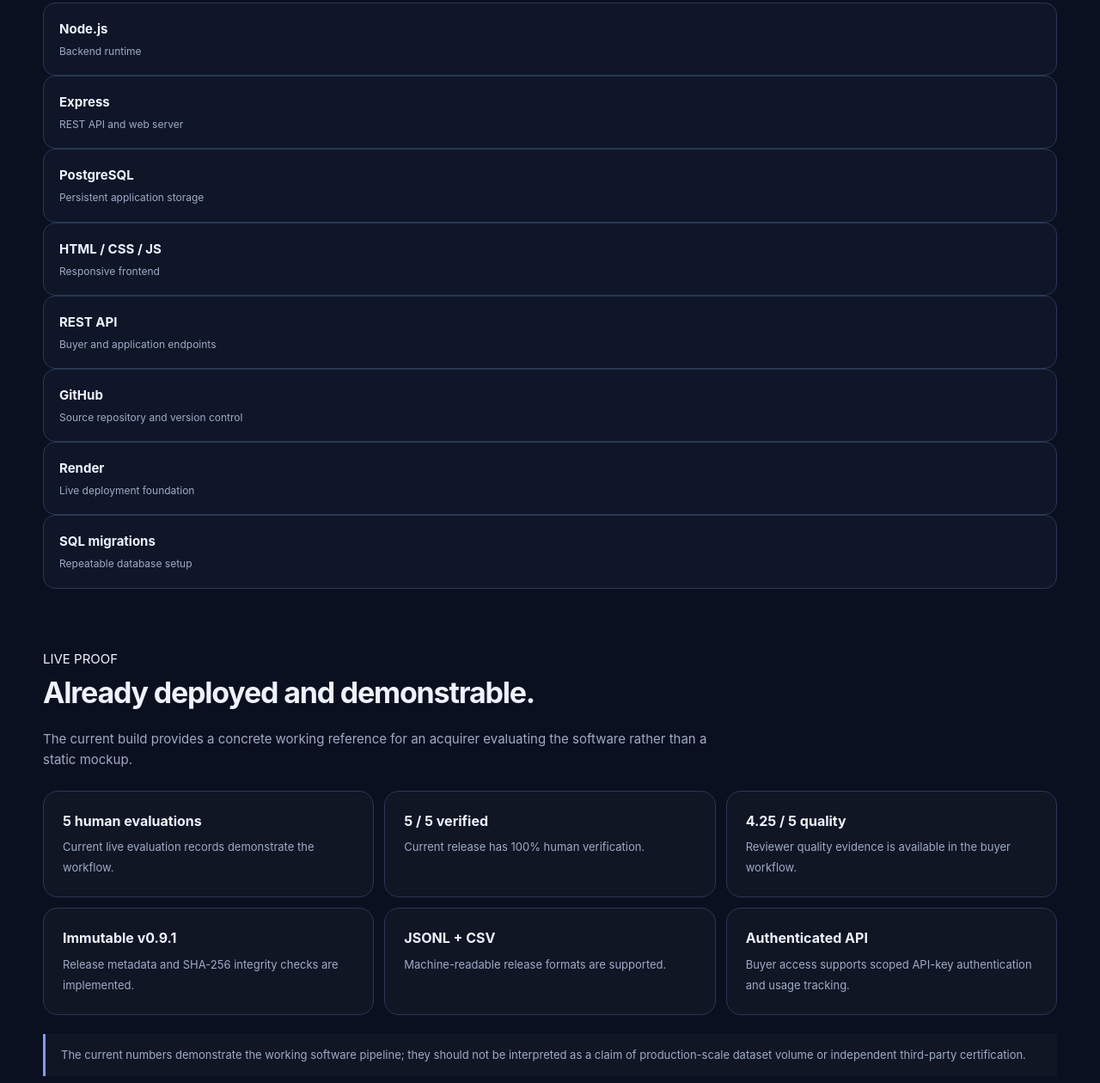
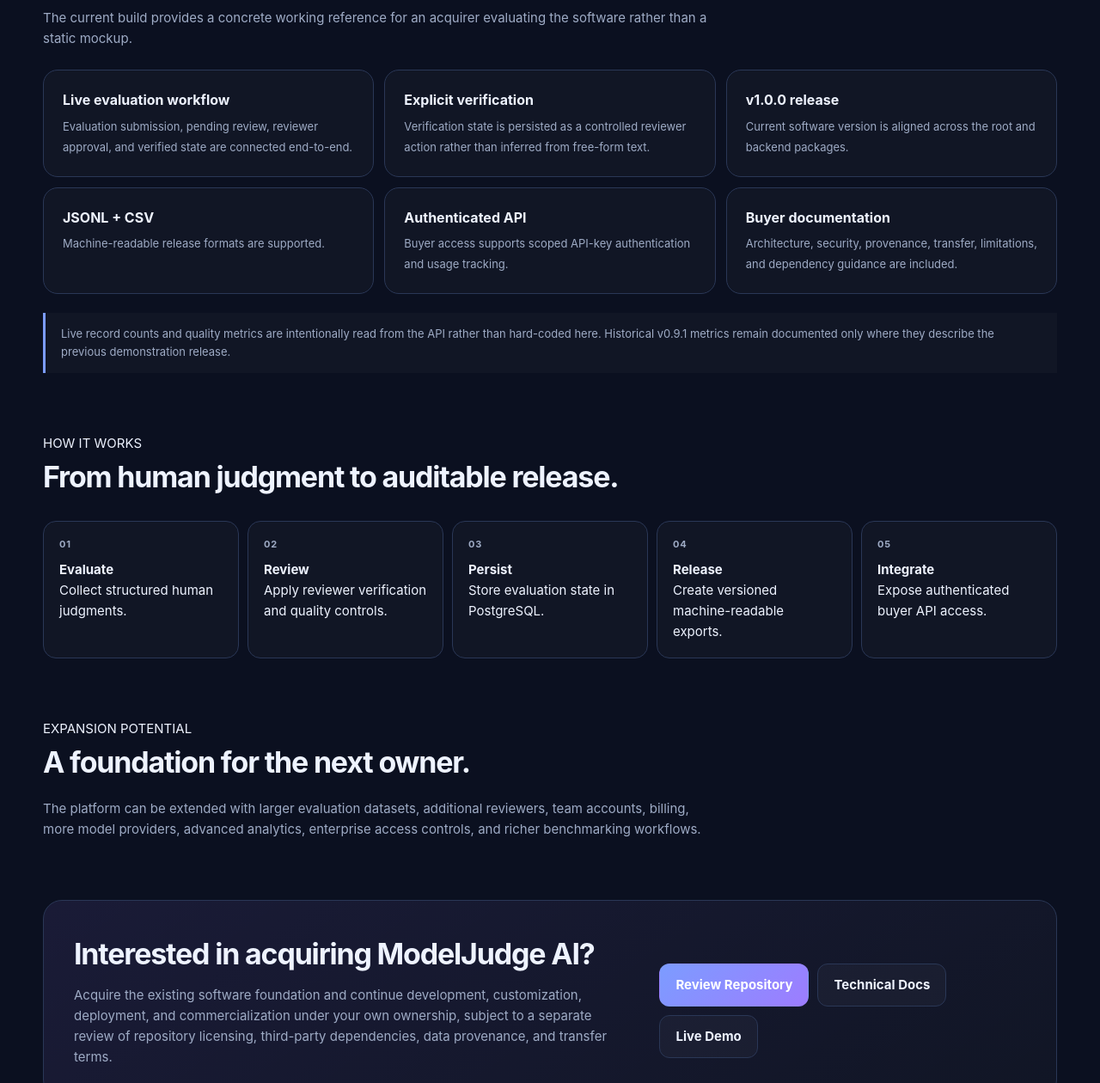
Before and after one commit to imaginationai31-sys/modeljudge-ai, a website: page frontend/marketplace.html in a window 1280 px wide. Shown: the part 1215-2475 px from the top of the page at 86% size. Drawn offline with Linux system fonts and the light colour scheme.

Commit message:
ui: align asset overview with v1.0.0

```diff
--- a/frontend/marketplace.html
+++ b/frontend/marketplace.html
@@ -26,8 +26,8 @@
       </div>
       <aside class="asset-card">
         <span class="live">CURRENT BUILD</span>
-        <h2>v0.9.1</h2><p>Deployed AI evaluation software foundation</p>
-        <dl><div><dt>Evaluations</dt><dd>5</dd></div><div><dt>Verified</dt><dd>100%</dd></div><div><dt>Quality</dt><dd>4.25 / 5</dd></div><div><dt>Storage</dt><dd>PostgreSQL</dd></div></dl>
+        <h2>v1.0.0</h2><p>Buyer-ready AI evaluation software foundation</p>
+        <dl><div><dt>Verified workflow</dt><dd>Live</dd></div><div><dt>Verification</dt><dd>Explicit</dd></div><div><dt>Release</dt><dd>v1.0.0</dd></div><div><dt>Storage</dt><dd>PostgreSQL</dd></div></dl>
       </aside>
     </section>
 
@@ -44,23 +44,16 @@
     </section>
 
     <section class="asset-section">
-      <span class="eyebrow">TECHNICAL STACK</span><h2>Built as an extendable web application.</h2>
-      <div class="stack-grid">
-        <div class="stack"><strong>Node.js</strong><span>Backend runtime</span></div><div class="stack"><strong>Express</strong><span>REST API and web server</span></div><div class="stack"><strong>PostgreSQL</strong><span>Persistent application storage</span></div><div class="stack"><strong>HTML / CSS / JS</strong><span>Responsive frontend</span></div><div class="stack"><strong>REST API</strong><span>Buyer and application endpoints</span></div><div class="stack"><strong>GitHub</strong><span>Source repository and version control</span></div><div class="stack"><strong>Render</strong><span>Live deployment foundation</span></div><div class="stack"><strong>SQL migrations</strong><span>Repeatable database setup</span></div>
-      </div>
-    </section>
-
-    <section class="asset-section">
       <span class="eyebrow">LIVE PROOF</span><h2>Already deployed and demonstrable.</h2><p>The current build provides a concrete working reference for an acquirer evaluating the software rather than a static mockup.</p>
       <div class="feature-grid">
-        <div class="feature"><strong>5 human evaluations</strong><span>Current live evaluation records demonstrate the workflow.</span></div>
-        <div class="feature"><strong>5 / 5 verified</strong><span>Current release has 100% human verification.</span></div>
-        <div class="feature"><strong>4.25 / 5 quality</strong><span>Reviewer quality evidence is available in the buyer workflow.</span></div>
-        <div class="feature"><strong>Immutable v0.9.1</strong><span>Release metadata and SHA-256 integrity checks are implemented.</span></div>
+        <div class="feature"><strong>Live evaluation workflow</strong><span>Evaluation submission, pending review, reviewer approval, and verified state are connected end-to-end.</span></div>
+        <div class="feature"><strong>Explicit verification</strong><span>Verification state is persisted as a controlled reviewer action rather than inferred from free-form text.</span></div>
+        <div class="feature"><strong>v1.0.0 release</strong><span>Current software version is aligned across the root and backend packages.</span></div>
         <div class="feature"><strong>JSONL + CSV</strong><span>Machine-readable release formats are supported.</span></div>
         <div class="feature"><strong>Authenticated API</strong><span>Buyer access supports scoped API-key authentication and usage tracking.</span></div>
+        <div class="feature"><strong>Buyer documentation</strong><span>Architecture, security, provenance, transfer, limitations, and dependency guidance are included.</span></div>
       </div>
-      <div class="notice">The current numbers demonstrate the working software pipeline; they should not be interpreted as a claim of production-scale dataset volume or independent third-party certification.</div>
+      <div class="notice">Live record counts and quality metrics are intentionally read from the API rather than hard-coded here. Historical v0.9.1 metrics remain documented only where they describe the previous demonstration release.</div>
     </section>
 
     <section class="asset-section">
@@ -74,6 +67,6 @@
 
     <section class="asset-section"><div class="acquire"><div><h2>Interested in acquiring ModelJudge AI?</h2><p>Acquire the existing software foundation and continue development, customization, deployment, and commercialization under your own ownership, subject to a separate review of repository licensing, third-party dependencies, data provenance, and transfer terms.</p></div><div class="asset-actions"><a class="button primary" href="https://github.com/imaginationai31-sys/modeljudge-ai">Review Repository</a><a class="button secondary" href="api.html">Technical Docs</a><a class="button secondary" href="index.html">Live Demo</a></div></div></section>
   </main>
-  <footer><span>ModelJudge AI</span><span>Advanced MVP · Production deployment</span></footer>
+  <footer><span>ModelJudge AI</span><span>v1.0.0 · Buyer-ready software foundation</span></footer>
 </body>
 </html>
```
